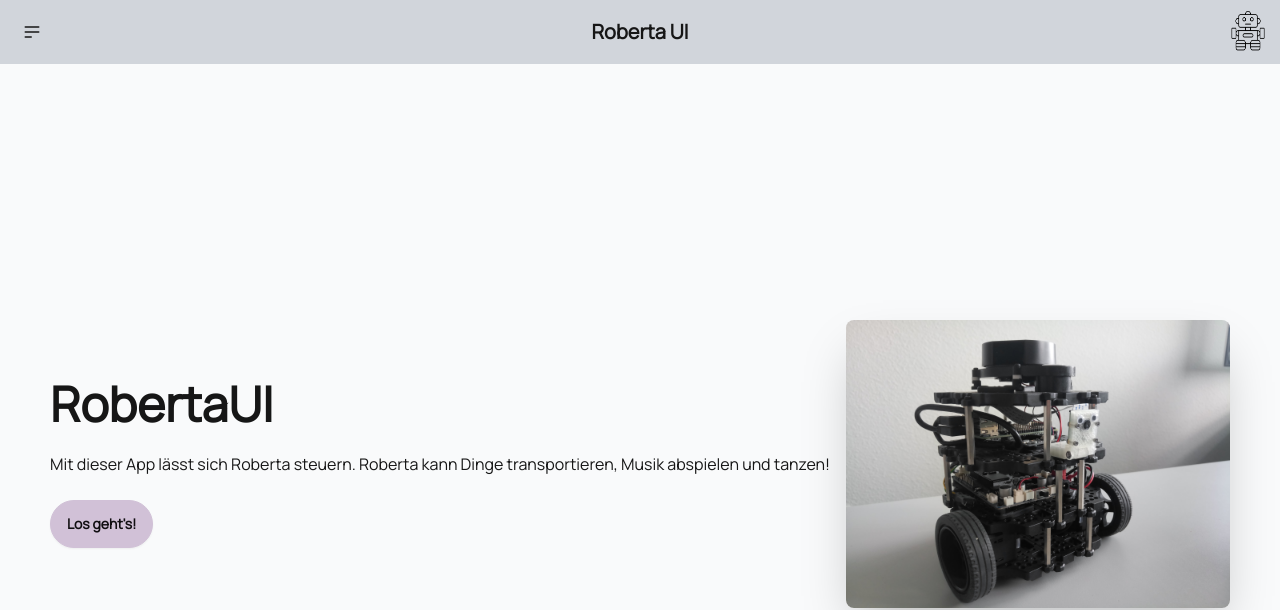
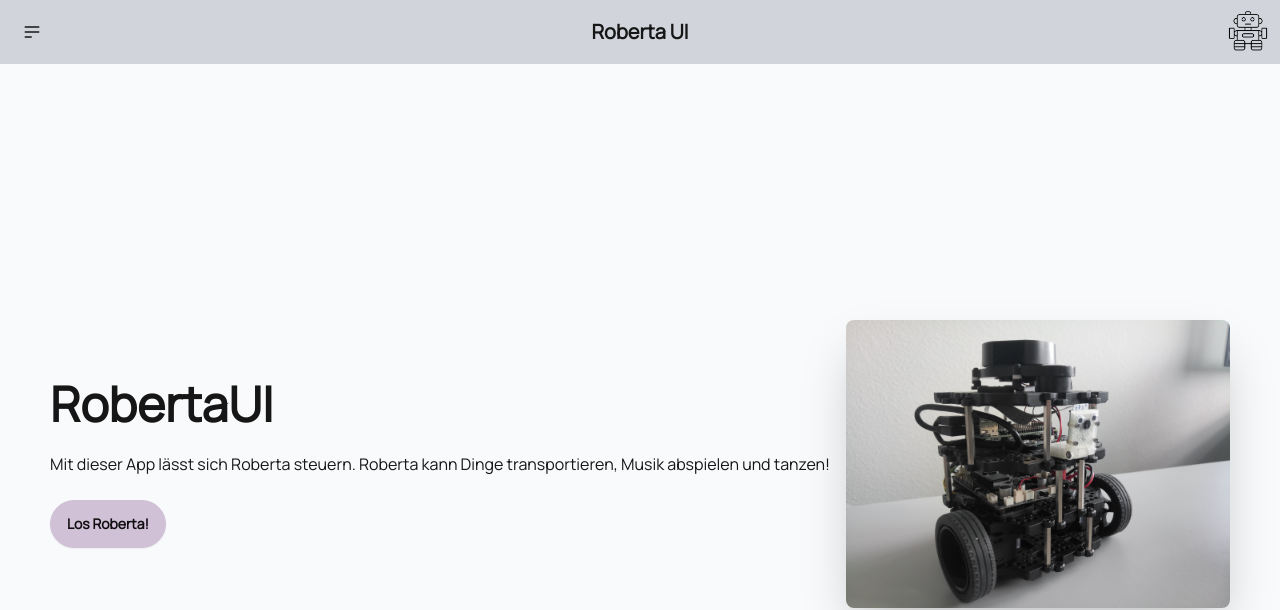
Before and after one commit to LeoPilgram/robertaUI2, a Next.js app: page / in a window 1280 px wide. Shown: the top 610 px of the page. Built offline with nearby package versions, Linux system fonts and the light colour scheme.

Commit message:
Feature/lint (#17)
* fix first linterrors

* fix lint error img

```diff
--- a/src/app/page.tsx
+++ b/src/app/page.tsx
@@ -1,12 +1,16 @@
+import Image from 'next/image';
 import Link from 'next/link';
 
 export default function Home() {
   return (
     <div className="hero min-h-screen bg-base-200">
       <div className="hero-content flex-col lg:flex-row-reverse">
-        <img
-          src="turtlebot.jpg"
+        <Image
+          src="/turtlebot.jpg"
           className="max-w-sm rounded-lg shadow-2xl"
+          alt="Turtlebot Bild"
+          width={1000}
+          height={1000}
         />
         <div>
           <h1 className="text-5xl font-bold">RobertaUI</h1>
@@ -15,7 +19,7 @@ export default function Home() {
             Dinge transportieren, Musik abspielen und tanzen!
           </p>
           <Link href="/entertainment">
-            <button className="btn btn-primary">Los geht's!</button>
+            <button className="btn btn-primary">Los Roberta!</button>
           </Link>
         </div>
       </div>
--- a/src/components/Dropdown.tsx
+++ b/src/components/Dropdown.tsx
@@ -10,7 +10,7 @@ const DropdownMenu: React.FC<DropdownProps> = ({ items, type }) => {
         {type}
       </option>
       {items.map((name) => (
-        <option>{name.name}</option>
+        <option key={name.id}>{name.name}</option>
       ))}
     </select>
   );
--- a/src/components/Navbar.tsx
+++ b/src/components/Navbar.tsx
@@ -1,3 +1,4 @@
+import Image from 'next/image';
 const Navbar = () => {
   return (
     <div className="navbar bg-base-300">
@@ -47,10 +48,11 @@ const Navbar = () => {
       <div className="navbar-end">
         <a href="/">
           <button className="btn btn-ghost btn-circle">
-            <img
+            <Image
               src="/robertaLogo.png"
               alt="Roberta Logo"
-              className="h-10 w-10"
+              width={100}
+              height={100}
             />
           </button>
         </a>
```
